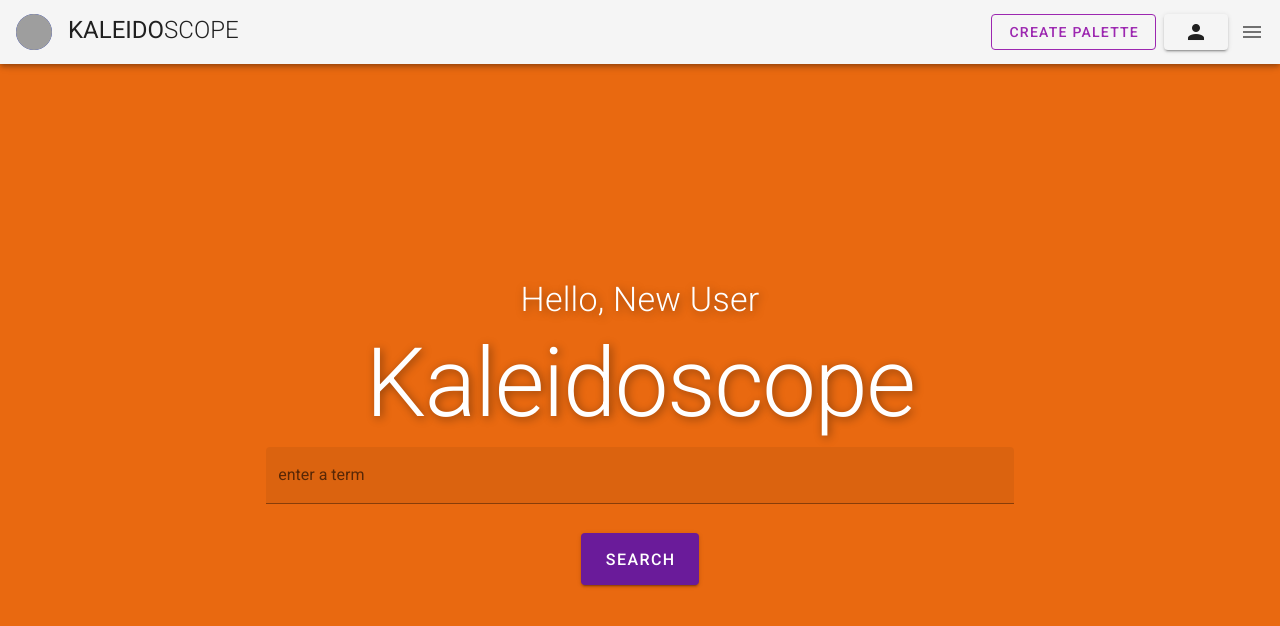
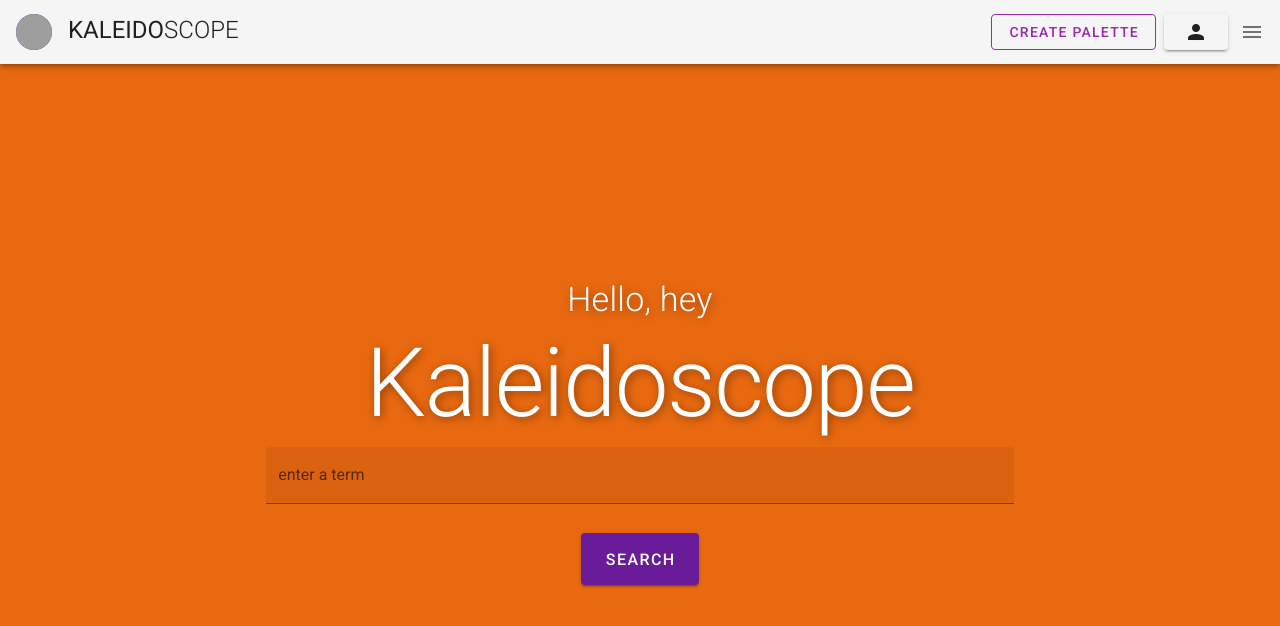
Before and after one commit to anudeike/kaleidoscope-webapp, a Vue app: page / in a window 1280 px wide. Shown: the top 626 px of the page. Built offline with nearby package versions, Linux system fonts and the light colour scheme; grey boxes are pictures that could not be loaded.

Commit message:
store now updates when logged in{

```diff
--- a/src/components/HelloWorld.vue
+++ b/src/components/HelloWorld.vue
@@ -5,7 +5,7 @@
 
             </v-flex>
             <v-flex class="text-center">
-                <span><p class="display-1 font-weight-light white--text shadow"> Hello, {{ user }} </p></span>
+                <span><p class="display-1 font-weight-light white--text shadow"> Hello, {{ getUserFromState }} </p></span>
                 <span><p class="display-4 white--text shadow"> Kaleidoscope </p></span>
                 <v-text-field
                         label="enter a term"
@@ -32,7 +32,18 @@ export default {
       return {
           myData: "home page",
           searchTerm: "",
-          user: "New User"
+      }
+  },
+  computed: {
+      // get the user from the store
+      getUserFromState() {
+          // if there is no user then return newUser
+          if (this.$store.state.user === "") {
+              return "New User!"
+          }
+
+          // else if there is a user
+          return this.$store.state.user;
       }
   }
 };
--- a/src/components/auth.vue
+++ b/src/components/auth.vue
@@ -134,6 +134,9 @@
                 firebase.auth().createUserWithEmailAndPassword(this.email, this.password).then((authUser) => {
                     alert("Account has been created. " + authUser)
 
+                    // set the current user in the store
+                    this.$store.commit('setUser'); // commit("name of the function")
+
                     // create the username and add it to the profile
                     authUser.user.updateProfile({
                         displayName: self.username,
@@ -159,6 +162,8 @@
                 firebase.auth().signInWithEmailAndPassword(this.email, this.password).then((authUser) => {
                     alert("Nice, " + authUser.user.displayName + " is authenticated");
 
+                    // set the current user in the store
+                    this.$store.commit('setUser'); // commit("name of the function")
                     //go to home route
                     this.$router.push('home');
                 }, (err) => {
--- a/src/main.js
+++ b/src/main.js
@@ -4,6 +4,7 @@ import router from "./router";
 import vuetify from "./plugins/vuetify";
 import 'material-design-icons-iconfont/dist/material-design-icons.css';
 import firebase from 'firebase';
+import { store } from "./store/store.js";
 
 Vue.config.productionTip = false;
 
@@ -22,6 +23,7 @@ const firebaseConfig = {
 firebase.initializeApp(firebaseConfig);
 
 new Vue({
+  store: store,
   router,
   vuetify,
   render: h => h(App)
--- a/src/store/store.js
+++ b/src/store/store.js
@@ -12,17 +12,13 @@ export const store = new Vuex.Store({
             {name: "Jana", price: 25},
             {name: "Jazz", price: 30},
             {name: "Cass", price: 35}
-        ]
-    },
-    getters: {
-        getUser: (state) => {
-            return state.user
-        }
+        ],
+        user: "hey"
     },
     mutations: {
         setUser: (state) => {
             // this sets the state
-            state.user = firebase.auth().currentUser;
+            state.user = firebase.auth().currentUser.displayName;
         }
     }
 
```
